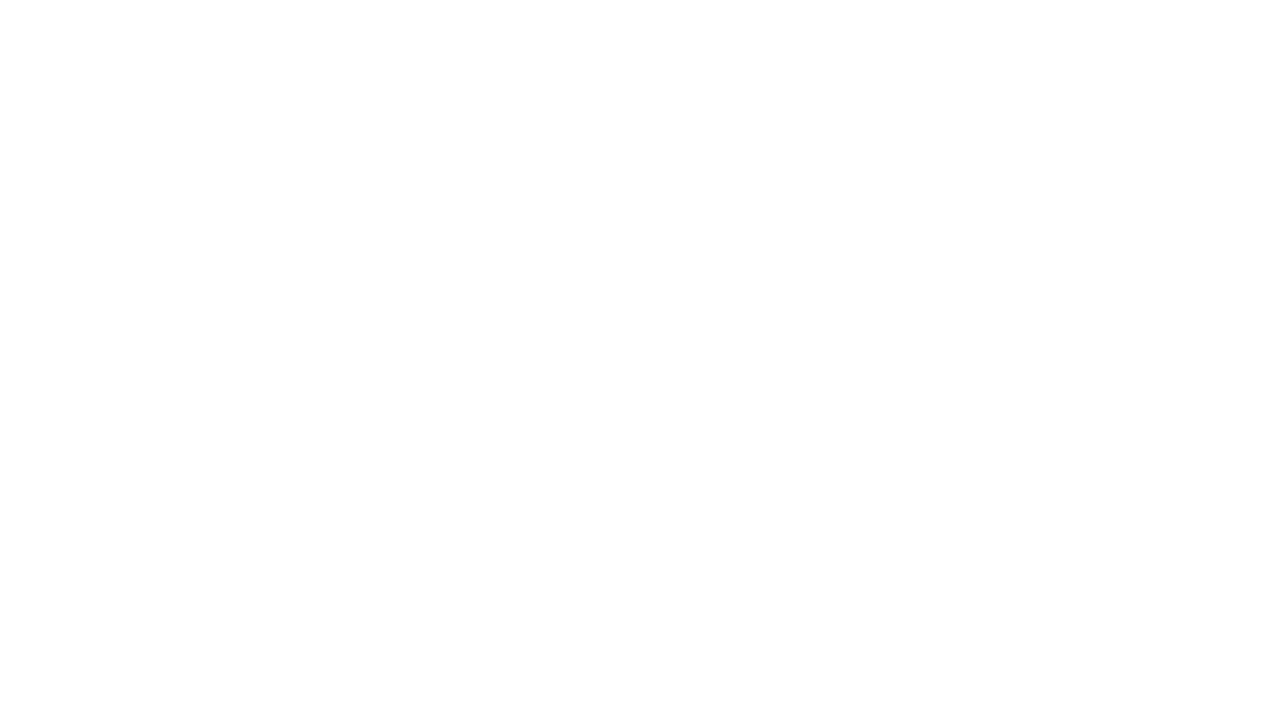
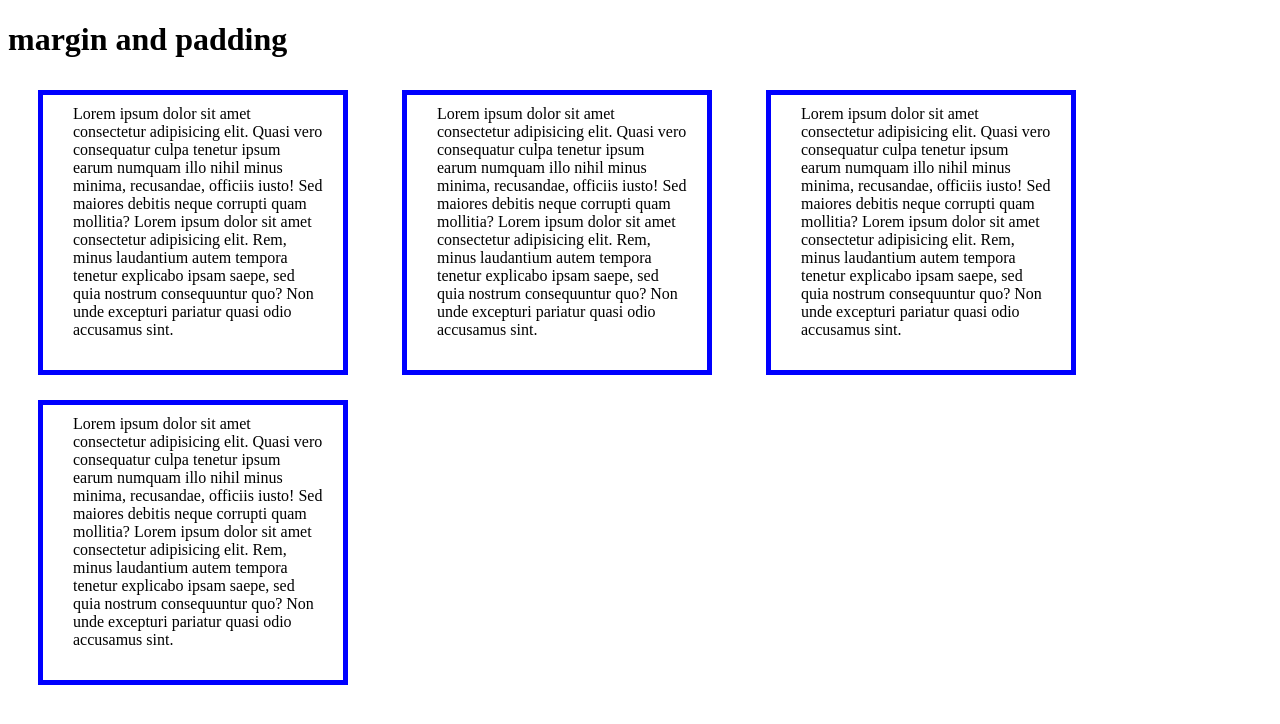
Before and after one commit to Najma101/CSS, a plain HTML site: page ch5_margins_paddings/index.html in a window 1280 px wide. Drawn offline with Linux system fonts and the light colour scheme.

Commit message:
i added some content for margins and paddings

```diff
--- a/ch5_margins_paddings/index.html
+++ b/ch5_margins_paddings/index.html
@@ -0,0 +1,30 @@
+<!DOCTYPE html>
+<html lang="en">
+<head>
+    <meta charset="UTF-8">
+    <meta name="viewport" content="width=device-width, initial-scale=1.0">
+    <title>chapter 5- margins and padding</title>
+    <link rel="stylesheet" href="style.css">
+</head>
+<body>
+    <h1>margin and padding</h1>
+    <div>
+        Lorem ipsum dolor sit amet consectetur adipisicing elit. Quasi vero consequatur culpa tenetur ipsum earum numquam illo nihil minus minima, recusandae, officiis iusto! Sed maiores debitis neque corrupti quam mollitia?
+    Lorem ipsum dolor sit amet consectetur adipisicing elit. Rem, minus laudantium autem tempora tenetur explicabo ipsam saepe, sed quia nostrum consequuntur quo? Non unde excepturi pariatur quasi odio accusamus sint.
+    </div>
+     <div>
+        Lorem ipsum dolor sit amet consectetur adipisicing elit. Quasi vero consequatur culpa tenetur ipsum earum numquam illo nihil minus minima, recusandae, officiis iusto! Sed maiores debitis neque corrupti quam mollitia?
+    Lorem ipsum dolor sit amet consectetur adipisicing elit. Rem, minus laudantium autem tempora tenetur explicabo ipsam saepe, sed quia nostrum consequuntur quo? Non unde excepturi pariatur quasi odio accusamus sint.
+    </div>
+     <div>
+        Lorem ipsum dolor sit amet consectetur adipisicing elit. Quasi vero consequatur culpa tenetur ipsum earum numquam illo nihil minus minima, recusandae, officiis iusto! Sed maiores debitis neque corrupti quam mollitia?
+    Lorem ipsum dolor sit amet consectetur adipisicing elit. Rem, minus laudantium autem tempora tenetur explicabo ipsam saepe, sed quia nostrum consequuntur quo? Non unde excepturi pariatur quasi odio accusamus sint.
+    </div>
+     <div>
+        Lorem ipsum dolor sit amet consectetur adipisicing elit. Quasi vero consequatur culpa tenetur ipsum earum numquam illo nihil minus minima, recusandae, officiis iusto! Sed maiores debitis neque corrupti quam mollitia?
+    Lorem ipsum dolor sit amet consectetur adipisicing elit. Rem, minus laudantium autem tempora tenetur explicabo ipsam saepe, sed quia nostrum consequuntur quo? Non unde excepturi pariatur quasi odio accusamus sint.
+    </div>
+
+
+</body>
+</html>
--- a/ch5_margins_paddings/style.css
+++ b/ch5_margins_paddings/style.css
@@ -0,0 +1,21 @@
+div {
+    border: solid 5px blue;
+    height: 250px;
+    width: 250px;
+    /* padding-top: 10px;
+    padding-right: 10px;
+    padding-bottom: 10px;
+    padding-left: 10px; */
+    padding: 10px 20px 15px 30px;
+    /* margin-top: 10px;
+    margin-right: 10px;
+    margin-bottom: 10px;
+    margin-left: 10px; */
+    margin: 10px 20px 15px 30px;
+    display: inline-block;
+
+
+
+
+
+}
```
Also changed, not shown: ch4_borders_outlines/index.html (+2 -0 lines).
